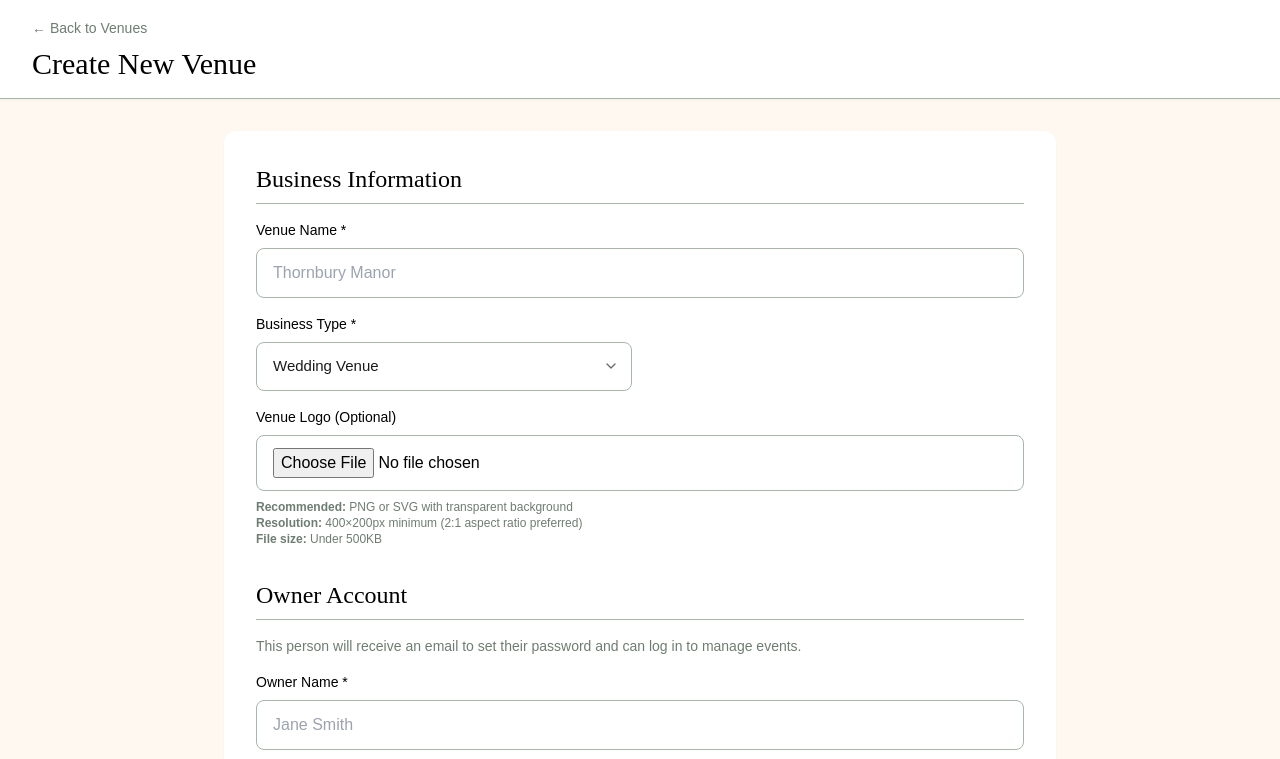
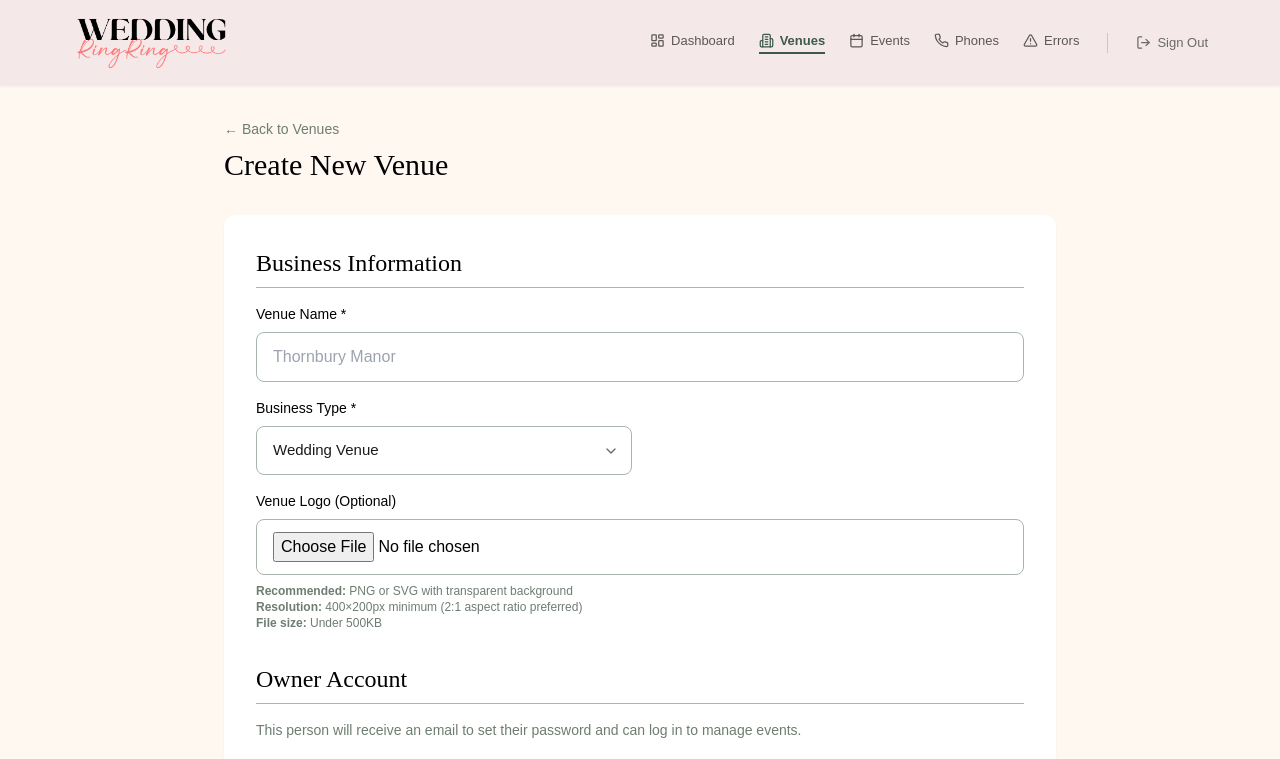
Before and after one commit to weddingringring/wrr, a Next.js app: page /admin/venues/create in a window 1280 px wide. Shown: the top 759 px of the page. Built offline with nearby package versions, Linux system fonts and the light colour scheme; no server answers; a web font is replaced by a local one.

Commit message:
Update page.tsx

```diff
--- a/src/app/admin/venues/create/page.tsx
+++ b/src/app/admin/venues/create/page.tsx
@@ -4,6 +4,7 @@ import { useState } from 'react'
 import { useRouter } from 'next/navigation'
 import { supabase } from '@/lib/supabase/client'
 import Link from 'next/link'
+import AdminHeader from '@/components/AdminHeader'
 
 export default function AdminCreateVenuePage() {
   const router = useRouter()
@@ -157,19 +158,16 @@ export default function AdminCreateVenuePage() {
 
   return (
     <div className="min-h-screen bg-cream">
-      {/* Header */}
-      <header className="bg-white border-b border-sage-light shadow-sm">
-        <div className="max-w-7xl mx-auto px-4 sm:px-6 lg:px-8 py-4">
-          <div>
-            <Link href="/admin/venues" className="text-sm text-sage-dark hover:text-charcoal mb-2 inline-block">
-              ← Back to Venues
-            </Link>
-            <h1 className="font-serif text-3xl text-charcoal">Create New Venue</h1>
-          </div>
-        </div>
-      </header>
+      <AdminHeader currentPage="venues" />
 
       <div className="max-w-4xl mx-auto px-4 sm:px-6 lg:px-8 py-8">
+        {/* Page Title */}
+        <div className="mb-8">
+          <Link href="/admin/venues" className="text-sm text-sage-dark hover:text-charcoal mb-2 inline-block">
+            &larr; Back to Venues
+          </Link>
+          <h1 className="font-serif text-3xl text-charcoal">Create New Venue</h1>
+        </div>
         {error && (
           <div className="mb-6 p-4 bg-rose-light border border-rose rounded-lg">
             <p className="text-rose-dark font-medium">{error}</p>
```
